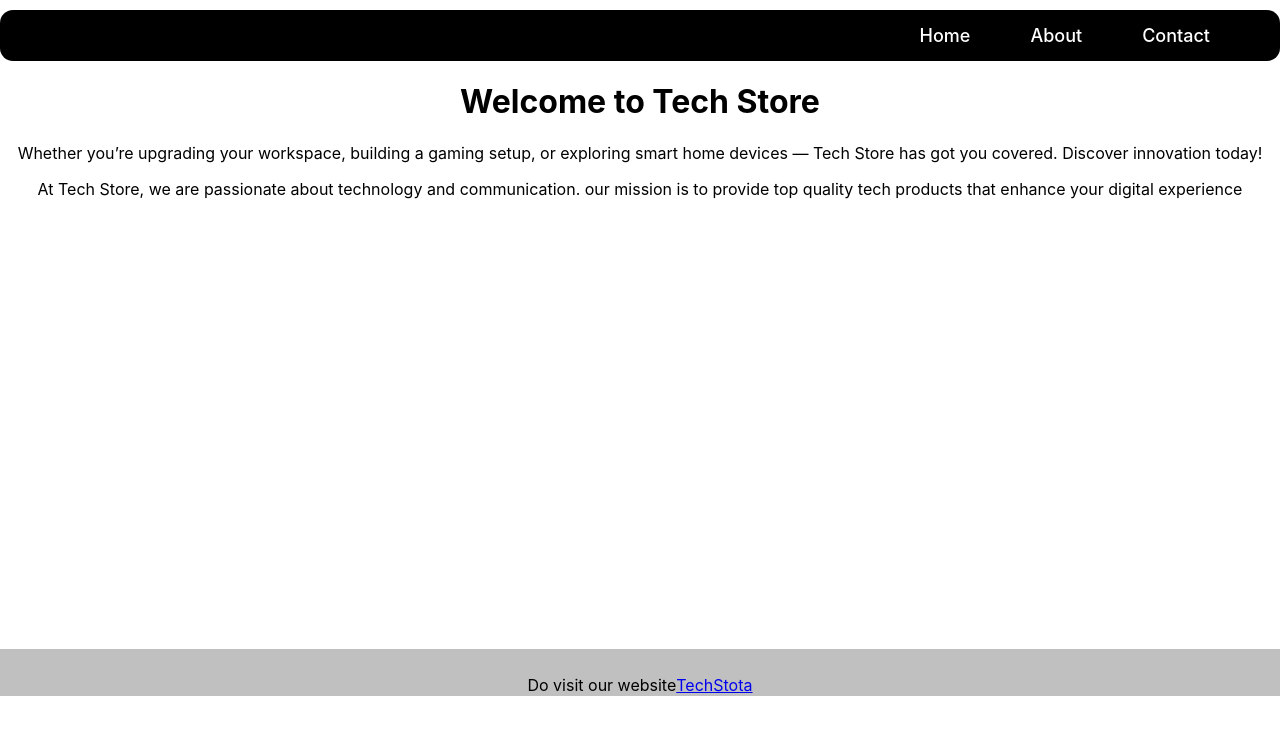
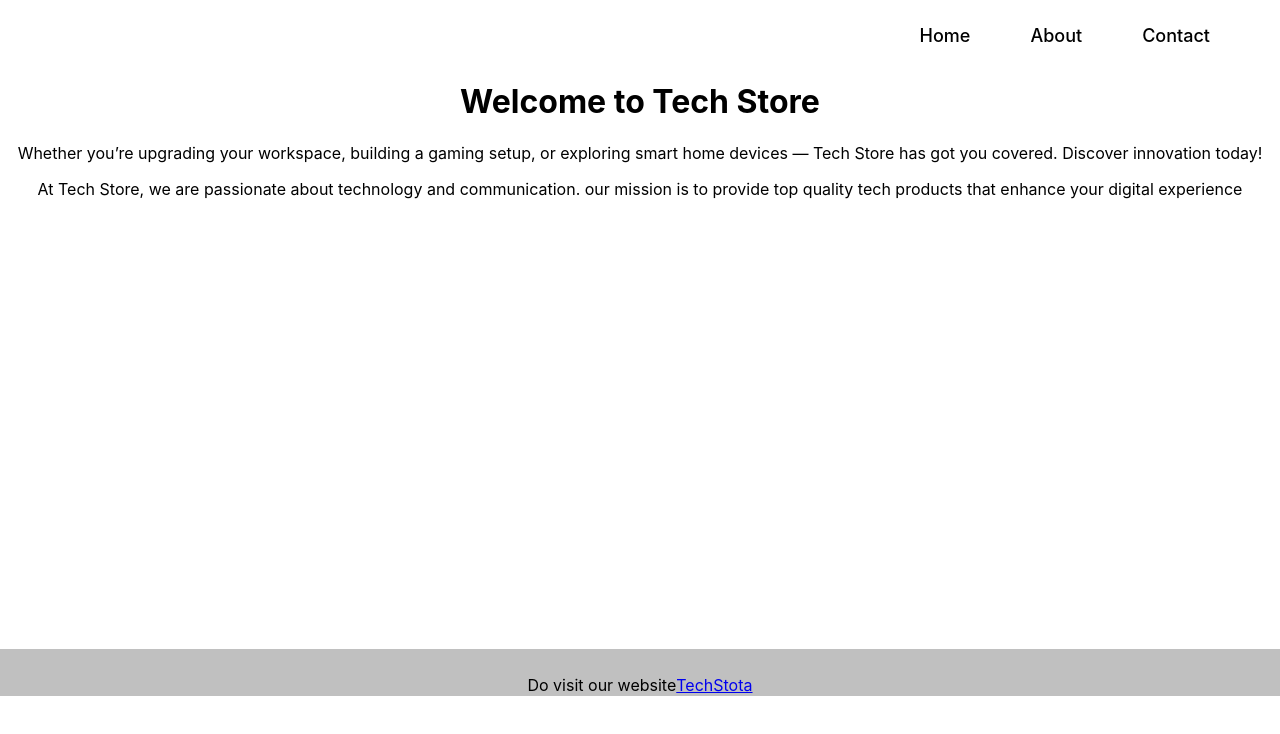
Before and after one commit to prem210106/era-marya, a React (Create React App) app: page /home in a window 1280 px wide. Shown: the top 734 px of the page. Built offline with nearby package versions, Linux system fonts and the light colour scheme.

Commit message:
change of navbar

```diff
--- a/src/components/Home.js
+++ b/src/components/Home.js
@@ -1,4 +1,5 @@
 import React from "react";
+
 
 const Home = () => {
   return (
--- a/src/components/Navbar.css
+++ b/src/components/Navbar.css
@@ -2,7 +2,6 @@
   display: flex;
   justify-content: end;
   align-items: center;
-  background-color: black;
   padding: 15px 40px;
   position: sticky;
   border-radius: 13px;
@@ -19,7 +18,7 @@
 
 .nav-list li a {
   text-decoration: none;
-  color: white;
+  color: black;
   font-size: 18px;
   font-weight: 500;
   transition: color 0.3s ease, transform 0.3s ease;
```
